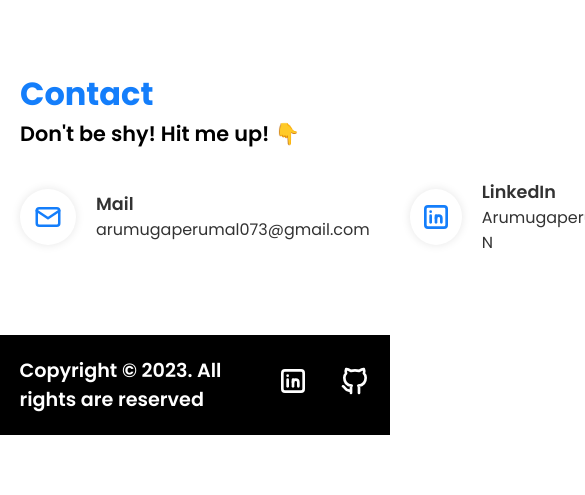
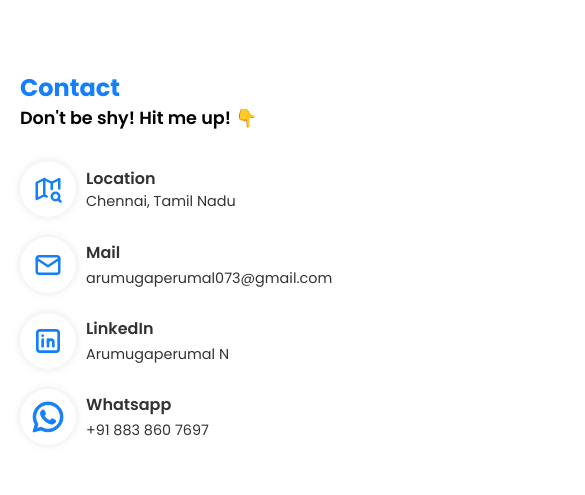
Before and after one commit to arumuga007/portfolio, a React (Create React App) app: page / in a window 390 px wide. Shown: the part 6931-7426 px from the top of the page, 585 px wide, since content can reach past the window. Before the commit the page ends 7366 px from the top, so only its background shows below. Built offline with nearby package versions, Linux system fonts and the light colour scheme.

Commit message:
contact page UI optimised for mobile UI

```diff
--- a/src/styles/contact/contact.module.css
+++ b/src/styles/contact/contact.module.css
@@ -22,6 +22,7 @@
     display: flex;
     flex-direction: row;
     gap: 40px;
+    flex-wrap: wrap;
 }
 .location-container {
     display: flex;
@@ -54,3 +55,38 @@
 .actual-location {
     text-decoration: none;
 }
+@media screen and (max-width: 1000px) {
+    .container {
+        width: calc(100vw - 80px);
+    }
+}
+@media screen and (max-width: 760px) {
+    .title {
+        font-size: 1.5rem;
+    }
+    .sub-title {
+        font-size: 1.1rem;
+    }
+}
+@media  screen and (max-width: 400px) {
+    .container {
+        width: calc(100vw - 40px);
+    }
+}
+@media screen and (max-width: 965px) {
+    .location-container:nth-child(1) {
+        display: flex;
+    }
+    .body-container {
+        gap: 20px;
+    }
+    .location-container {
+        gap: 10px;
+    }
+    .location-header {
+        font-size: 1rem;
+    }
+    .actual-location {
+        font-size: .9rem;
+    }
+}
```
